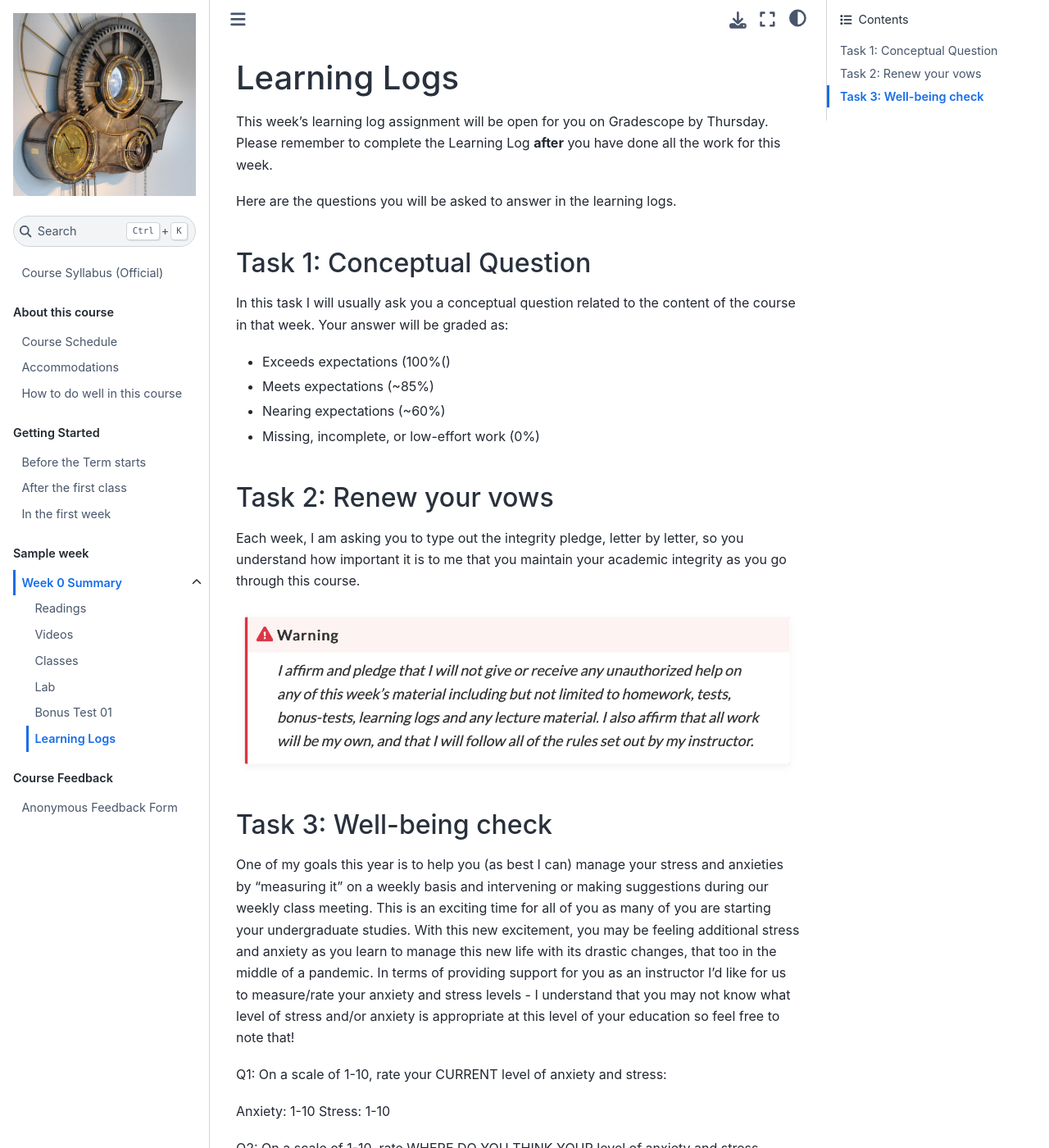
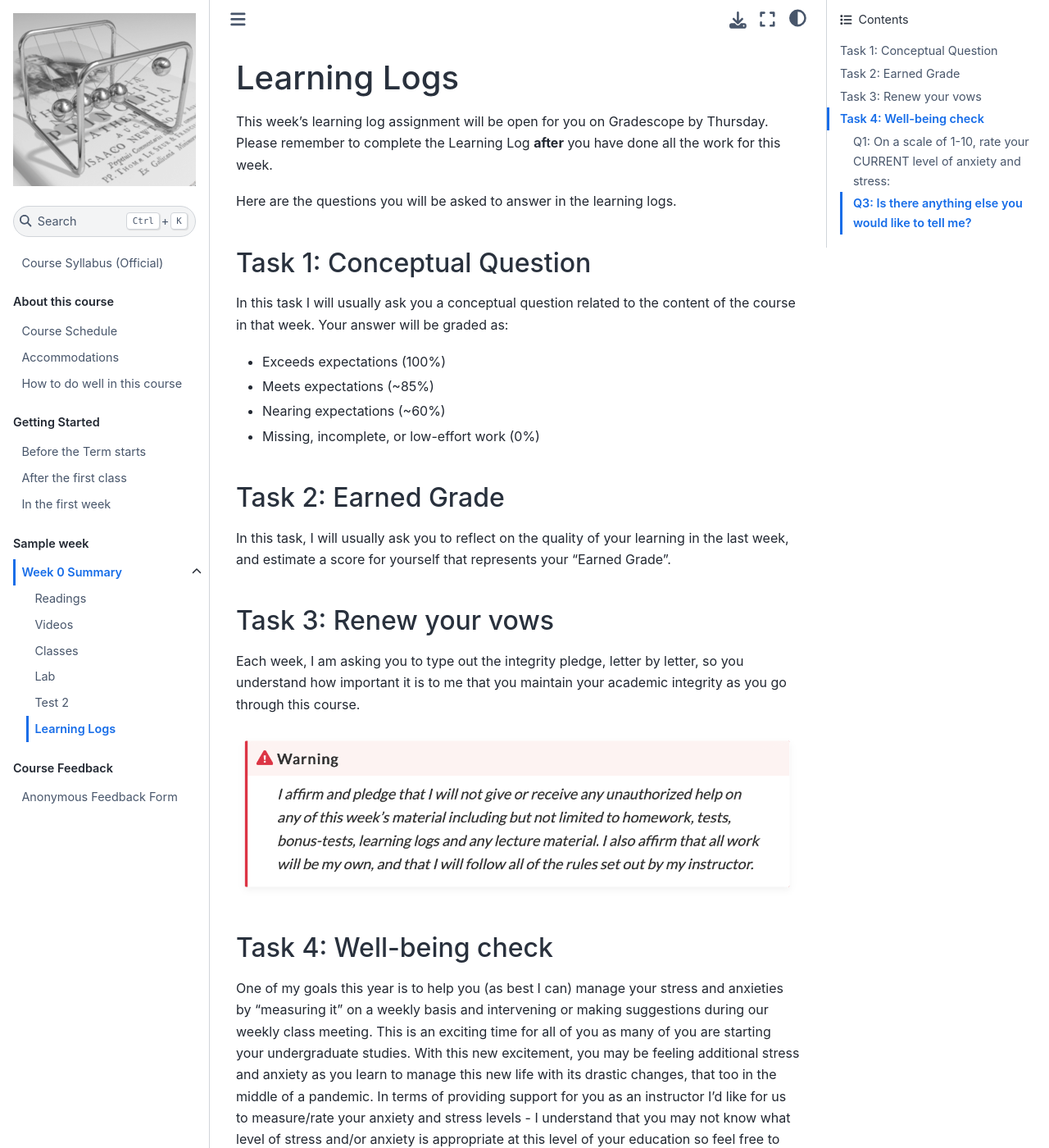
Before and after one commit to ubco-cmps/phys111_course, a Jupyter Book: the page built from class/sample/learninglogs.md, in a window 1280 px wide and 1400 px high. Shown: the whole window at 82% size. Built offline with Jupyter Book 1.0.4 settings and Sphinx 7.4.7 and the Sphinx Book theme 1.1.4, drawn with Linux system fonts in a browser that asks for light colours; pages that are not in the unit, such as notebooks, are missing from menus; some of the changed text lies outside the part shown.

Commit message:
update logo; updating learning Logs

`````diff
--- a/_config.yml
+++ b/_config.yml
@@ -1,7 +1,7 @@
 # Book settings
 title: Physics 111
 author: Firas Moosvi
-logo: images/logo.jpg
+logo: images/logo.png
 copyright: ""
 exclude_patterns: ["LICENSE.md", "README.md","files/*"]
 only_build_toc_files: true
--- a/class/sample/learninglogs.md
+++ b/class/sample/learninglogs.md
@@ -9,35 +9,42 @@ Here are the questions you will be asked to answer in the learning logs.
 
 In this task I will usually ask you a conceptual question related to the content of the course in that week.
 Your answer will be graded as:
-- Exceeds expectations (100%()
+
+- Exceeds expectations (100%)
 - Meets expectations (~85%)
 - Nearing expectations (~60%)
 - Missing, incomplete, or low-effort work (0%)
 
-## Task 2: Renew your vows
+## Task 2: Earned Grade
+
+In this task, I will usually ask you to reflect on the quality of your learning in the last week, and estimate a score for yourself that represents your "Earned Grade".
+
+## Task 3: Renew your vows
 
 Each week, I am asking you to type out the integrity pledge, letter by letter, so you understand how important it is to me that you maintain your academic integrity as you go through this course.
 
 <img src="../../images/pledges.png">
 
-## Task 3: Well-being check
+## Task 4: Well-being check
 
 One of my goals this year is to help you (as best I can) manage your stress and anxieties by "measuring it" on a weekly basis and intervening or making suggestions during our weekly class meeting.
 This is an exciting time for all of you as many of you are starting your undergraduate studies.
 With this new excitement, you may be feeling additional stress and anxiety as you learn to manage this new life with its drastic changes, that too in the middle of a pandemic.
 In terms of providing support for you as an instructor I’d like for us to measure/rate your anxiety and stress levels - I understand that you may not know what level of stress and/or anxiety is appropriate at this level of your education so feel free to note that!
 
-Q1: On a scale of 1-10, rate your CURRENT level of anxiety and stress:
+### Q1: On a scale of 1-10, rate your CURRENT level of anxiety and stress:
 
-Anxiety: 1-10
-Stress: 1-10
+**Anxiety: 1-10 (-1 if you prefer not to answer)**
+
+**Stress: 1-10 (-1 if you prefer not to answer)**
 
 Q2: On a scale of 1-10, rate WHERE DO YOU THINK YOUR level of anxiety and stress SHOULD BE:
 
-Anxiety: 1-10
-Stress: 1-10
+**Anxiety: 1-10 (-1 if you prefer not to answer)**
 
-Q3: Is there anything else you would like to tell me?
+**Anxiety: 1-10 (-1 if you prefer not to answer)**
+
+### Q3: Is there anything else you would like to tell me?
 
 [Open Text]
 
--- a/class/sample/test.md
+++ b/class/sample/test.md
@@ -1,8 +1,8 @@
-# Bonus Test 01
+# Test 2
 
 ````{panels}
 
-This week is Bonus Test 01 on Chapters 2 and 3.
+This week we will do Test 2, which covers Chapters 4.
 The Bonus Test will be available from Thursday at 6 PM to Saturday at 6 PM.
 
 ++++
`````
Also changed, not shown: images/logo.jpg (deleted), images/logo.png (added).
